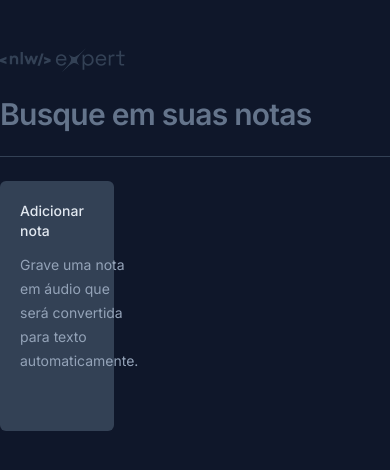
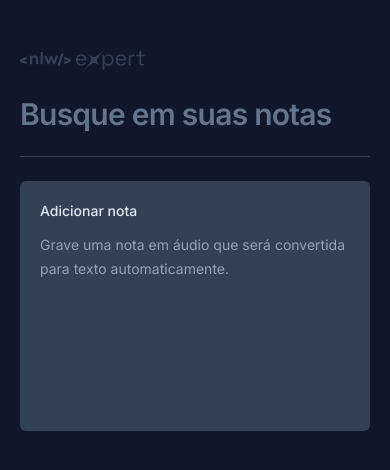
Before and after one commit to AkiraTorres/Notes-NLW, a React (Vite) app: page / in a window 390 px wide. Shown: the top 470 px of the page. Built offline with nearby package versions, Linux system fonts and the light colour scheme.

Commit message:
add: responsividade e possibilidade de deletar notas

```diff
--- a/src/App.tsx
+++ b/src/App.tsx
@@ -31,7 +31,15 @@
         const notesArray = [newNote, ...notes];
 
         setNotes(notesArray);
+        localStorage.setItem('notes', JSON.stringify(notesArray));
+    }
 
+    function onNoteDeleted(id: string) {
+        const notesArray = notes.filter(note => {
+            return note.id != id
+        });
+
+        setNotes(notesArray);
         localStorage.setItem('notes', JSON.stringify(notesArray));
     }
 
@@ -44,7 +52,7 @@
     const filteredNotes = search !== "" ? notes.filter(note => note.content.toLocaleLowerCase().includes(search.toLocaleLowerCase())) : notes;
 
     return (
-        <div className="mx-auto max-w-6xl my-12 space-y-6">
+        <div className="mx-auto max-w-6xl my-12 space-y-6 px-5">
             <img src={logo} alt="NLW Expert" />
 
             <form className="w-full">
@@ -58,10 +66,10 @@
 
             <div className="h-px bg-slate-700" />
 
-            <div className="grid grid-cols-3 auto-rows-[250px] gap-6">
+            <div className="grid grid-cols-1 md:grid-cols-2 lg:grid-cols-3 auto-rows-[250px] gap-6">
                 <NewNoteCard onNoteCreated={onNoteCreated} />
 
-                {filteredNotes.map(note => { return <NoteCard key={note.id} note={note} /> })}
+                {filteredNotes.map(note => { return <NoteCard key={note.id} note={note} onNoteDeleted={onNoteDeleted} /> })}
 
             </div>
         </div>
--- a/src/components/NewNoteCard.tsx
+++ b/src/components/NewNoteCard.tsx
@@ -95,7 +95,7 @@
             </Dialog.Trigger>
             <Dialog.Portal>
                 <Dialog.Overlay className="inset-0 fixed bg-black/50"></Dialog.Overlay>
-                <Dialog.Content className="fixed left-1/2 top-1/2 overflow-hidden -translate-x-1/2 -translate-y-1/2 max-w-[640px] w-full h-[60vh] bg-slate-700 rounded-md flex flex-col outline-none">
+                <Dialog.Content className="fixed overflow-hidden inset-0 md:inset-auto md:left-1/2 md:top-1/2 md:-translate-x-1/2 md:-translate-y-1/2 md:max-w-[640px] w-full md:h-[60vh] bg-slate-700 md:rounded-md flex flex-col outline-none">
 
                 <Dialog.Close className="absolute right-0 top-0 bg-slate-800 p-1.5 text-slate-400 hover:text-slate-100">
                     <X className="size-5" />
--- a/src/components/NoteCard.tsx
+++ b/src/components/NoteCard.tsx
@@ -5,12 +5,14 @@
 
 interface NoteCardProps {
   note: {
+    id: string
     date: Date
     content: string
   }
+  onNoteDeleted: (id: string) => void
 }
 
-export function NoteCard({ note }: NoteCardProps) {
+export function NoteCard({ note, onNoteDeleted }: NoteCardProps) {
     return (
         <Dialog.Root>
             <Dialog.Trigger className="rounded-md text-left flex flex-col bg-slate-800 p-5 gap-3 overflow-hidden relative outline-none hover:ring-2 hover:ring-slate-600 focus-visible:ring-2 focus-visible:ring-lime-400">
@@ -26,7 +28,7 @@
 
             <Dialog.Portal>
                 <Dialog.Overlay className="inset-0 fixed bg-black/50"></Dialog.Overlay>
-                <Dialog.Content className="fixed left-1/2 top-1/2 overflow-hidden -translate-x-1/2 -translate-y-1/2 max-w-[640px] w-full h-[60vh] bg-slate-700 rounded-md flex flex-col outline-none">
+                <Dialog.Content className="fixed overflow-hidden inset-0 md:inset-auto md:left-1/2 md:top-1/2 md:-translate-x-1/2 md:-translate-y-1/2 md:max-w-[640px] w-full md:h-[60vh] bg-slate-700 md:rounded-md flex flex-col outline-none">
 
                 <Dialog.Close className="absolute right-0 top-0 bg-slate-800 p-1.5 text-slate-400 hover:text-slate-100">
                     <X className="size-5" />
@@ -43,6 +45,7 @@
 
                 <button
                     type="button"
+                    onClick={() => onNoteDeleted(note.id)}
                     className="w-full bg-slate-800 py-4 text-center text-sm text-slate-300 outline-none font-medium group"
                 >
                     Deseja <span className="text-red-400 group-hover:underline">apagar essa nota?</span>
```
